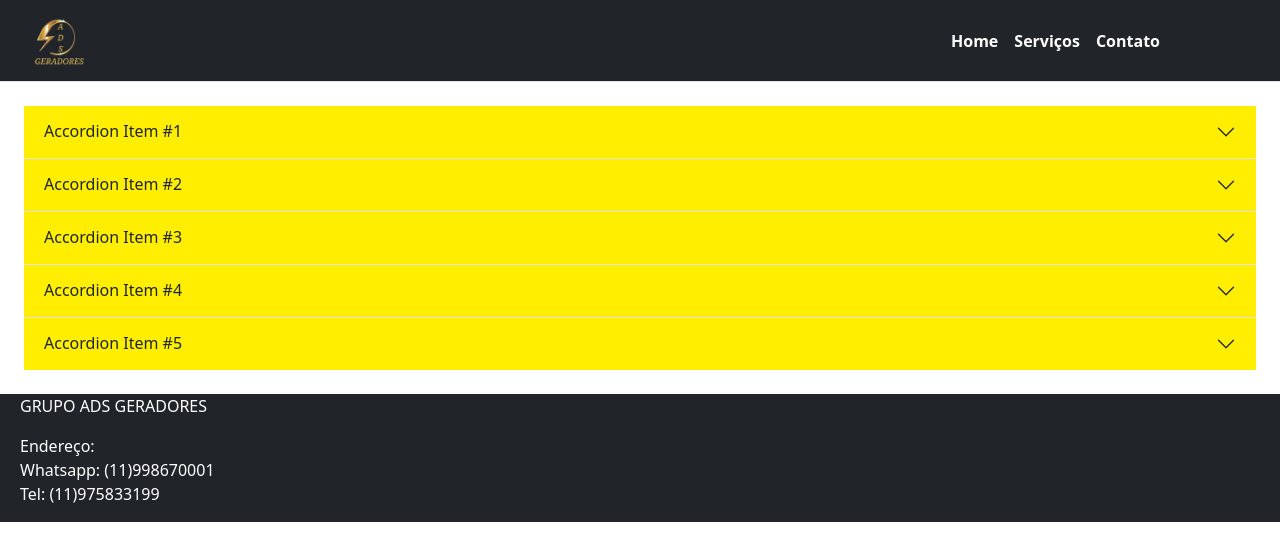
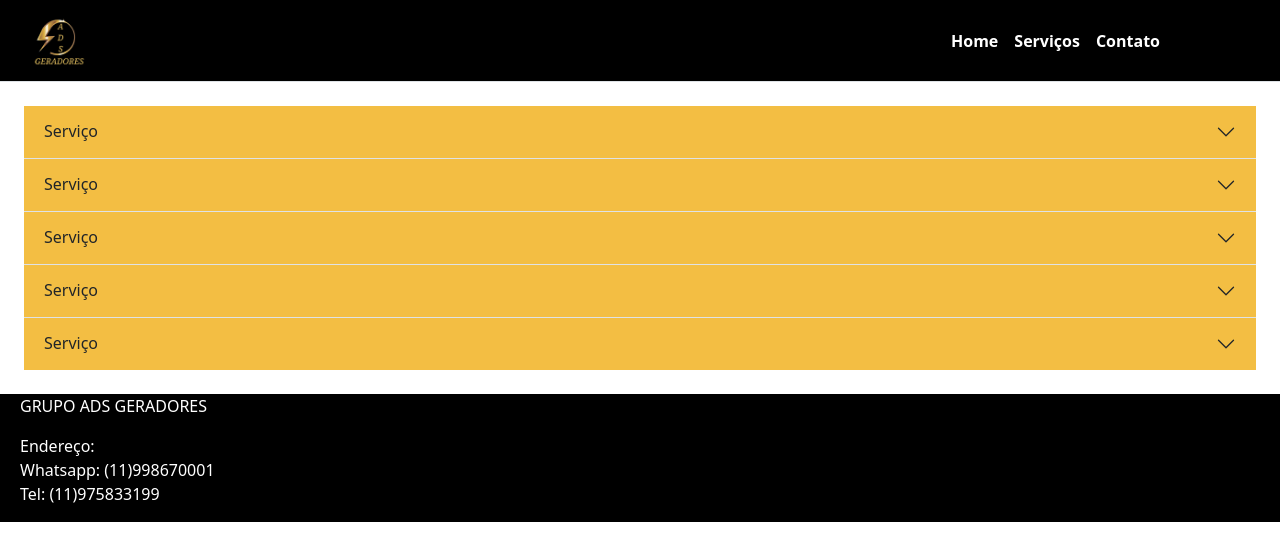
Before and after one commit to Pedro-Calasans/ADS-geradores, a website: page servicos.html in a window 1280 px wide. Drawn offline with nearby package versions, Linux system fonts and the light colour scheme.

Commit message:
arrumando servicos e header

```diff
--- a/css/styles.CSS
+++ b/css/styles.CSS
@@ -6,5 +6,14 @@
 }
 
 .color-accordion{
-    background-color: rgb(255, 238, 0);
+    background-color: #f3be43;
+    /*f3be43*/
 }
+
+.header-color{
+    background-color: #000000;
+}
+
+.footer-color{
+    background-color: #000000;
+}
--- a/servicos.html
+++ b/servicos.html
@@ -24,12 +24,12 @@
 
   <body>
 
-    <header style>
-        <nav class="navbar navbar-expand-lg bg-dark border-bottom border-body" >
+    <header>
+        <nav class="navbar navbar-expand-lg header-color border-bottom border-body" >
           <div class="container-fluid ">
             <a class="navbar-brand" href="index.html"> <img src="IMG/lono_NOVO120.png" style="height: 55px; margin-left: 20px;" alt="logo"></a>
             <button class="navbar-light navbar-toggler "  type="button" data-bs-toggle="collapse" data-bs-target="#navbarNavDropdown" aria-controls="navbarNavDropdown" aria-expanded="false" aria-label="Toggle navigation">
-              <span class="navbar-toggler-icon"></span>
+              <span class="navbar-light navbar-toggler-icon"></span>
             </button>
             <div class="collapse navbar-light navbar-collapse d-md-flex justify-content-end " id="navbarNavDropdown">
               <ul class="navbar-nav " style="margin-right: 100px;">
@@ -55,7 +55,7 @@
             <div class="accordion-item ">
               <h2 class="accordion-header">
                 <button class="accordion-button collapsed color-accordion" type="button" data-bs-toggle="collapse" data-bs-target="#flush-collapseOne" aria-expanded="false" aria-controls="flush-collapseOne">
-                  Accordion Item #1
+                  Serviço
                 </button>
               </h2>
               <div id="flush-collapseOne" class="accordion-collapse collapse" data-bs-parent="#accordionFlushExample">
@@ -65,7 +65,7 @@
             <div class="accordion-item">
               <h2 class="accordion-header">
                 <button class="accordion-button collapsed color-accordion" type="button" data-bs-toggle="collapse" data-bs-target="#flush-collapseTwo" aria-expanded="false" aria-controls="flush-collapseTwo">
-                  Accordion Item #2
+                    Serviço
                 </button>
               </h2>
               <div id="flush-collapseTwo" class="accordion-collapse collapse" data-bs-parent="#accordionFlushExample">
@@ -75,7 +75,7 @@
             <div class="accordion-item">
               <h2 class="accordion-header">
                 <button class="accordion-button collapsed color-accordion" type="button" data-bs-toggle="collapse" data-bs-target="#flush-collapseThree" aria-expanded="false" aria-controls="flush-collapseThree">
-                  Accordion Item #3
+                    Serviço
                 </button>
               </h2>
               <div id="flush-collapseThree" class="accordion-collapse collapse" data-bs-parent="#accordionFlushExample">
@@ -85,7 +85,7 @@
             <div class="accordion-item">
                 <h2 class="accordion-header">
                   <button class="accordion-button collapsed color-accordion" type="button" data-bs-toggle="collapse" data-bs-target="#flush-collapseFour" aria-expanded="false" aria-controls="flush-collapseFour">
-                    Accordion Item #4
+                    Serviço
                   </button>
                 </h2>
                 <div id="flush-collapseFour" class="accordion-collapse collapse" data-bs-parent="#accordionFlushExample">
@@ -95,7 +95,7 @@
               <div class="accordion-item">
                 <h2 class="accordion-header">
                   <button class="accordion-button collapsed color-accordion" type="button" data-bs-toggle="collapse" data-bs-target="#flush-collapseFive" aria-expanded="false" aria-controls="flush-collapseFive">
-                    Accordion Item #5
+                    Serviço
                   </button>
                 </h2>
                 <div id="flush-collapseFive" class="accordion-collapse collapse" data-bs-parent="#accordionFlushExample">
@@ -107,7 +107,7 @@
 
 
     <footer>
-      <div class="d-flex bg-dark  text-white">
+      <div class="d-flex footer-color  text-white">
         <div  style="margin-left: 20px;" >
           <p class="">GRUPO ADS GERADORES</p>
           <p>Endereço: <br> Whatsapp: (11)998670001 <br>Tel: (11)975833199 </p>
```
Also changed, not shown: INDEX.HTML (+6 -10 lines), contato.html (+5 -9 lines).
